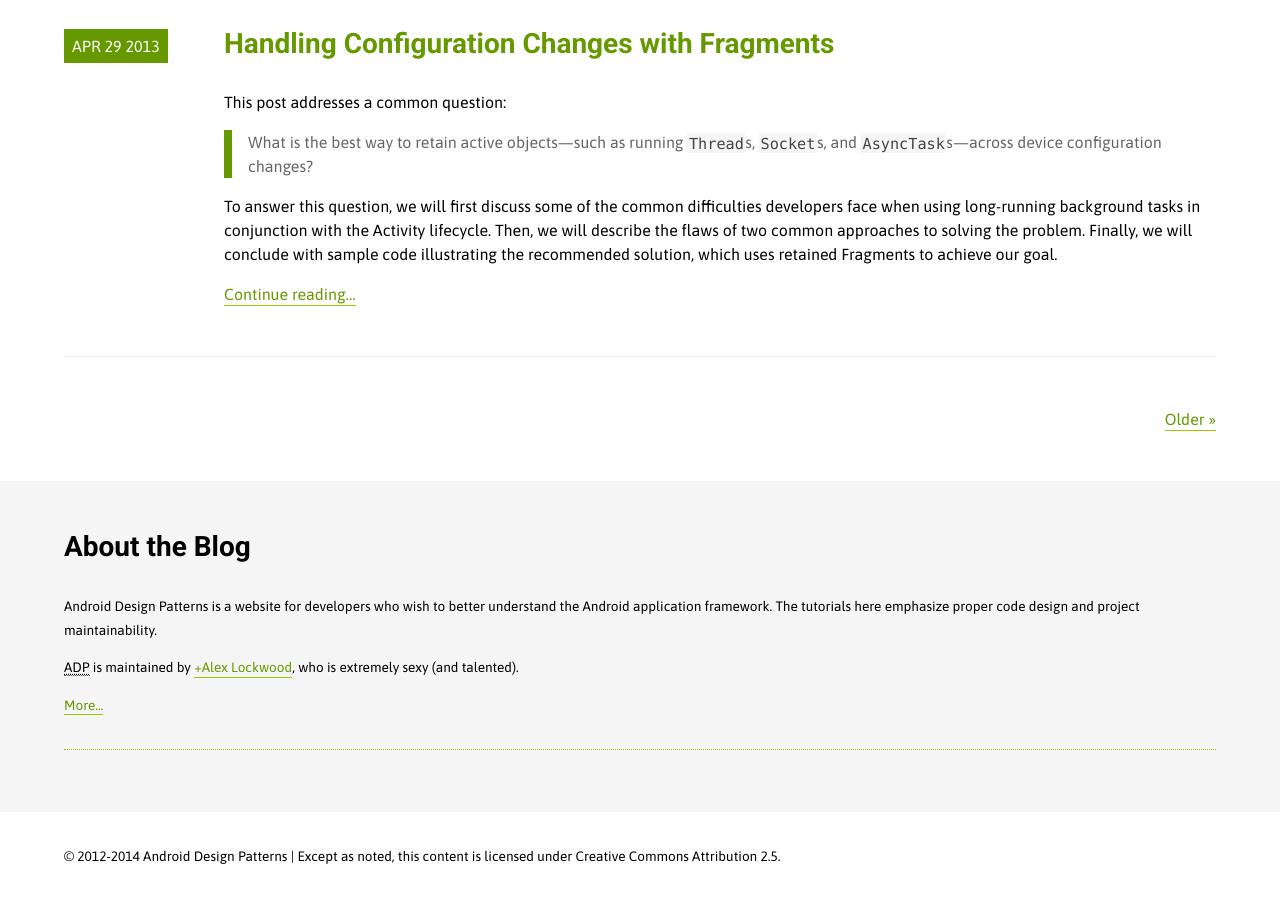
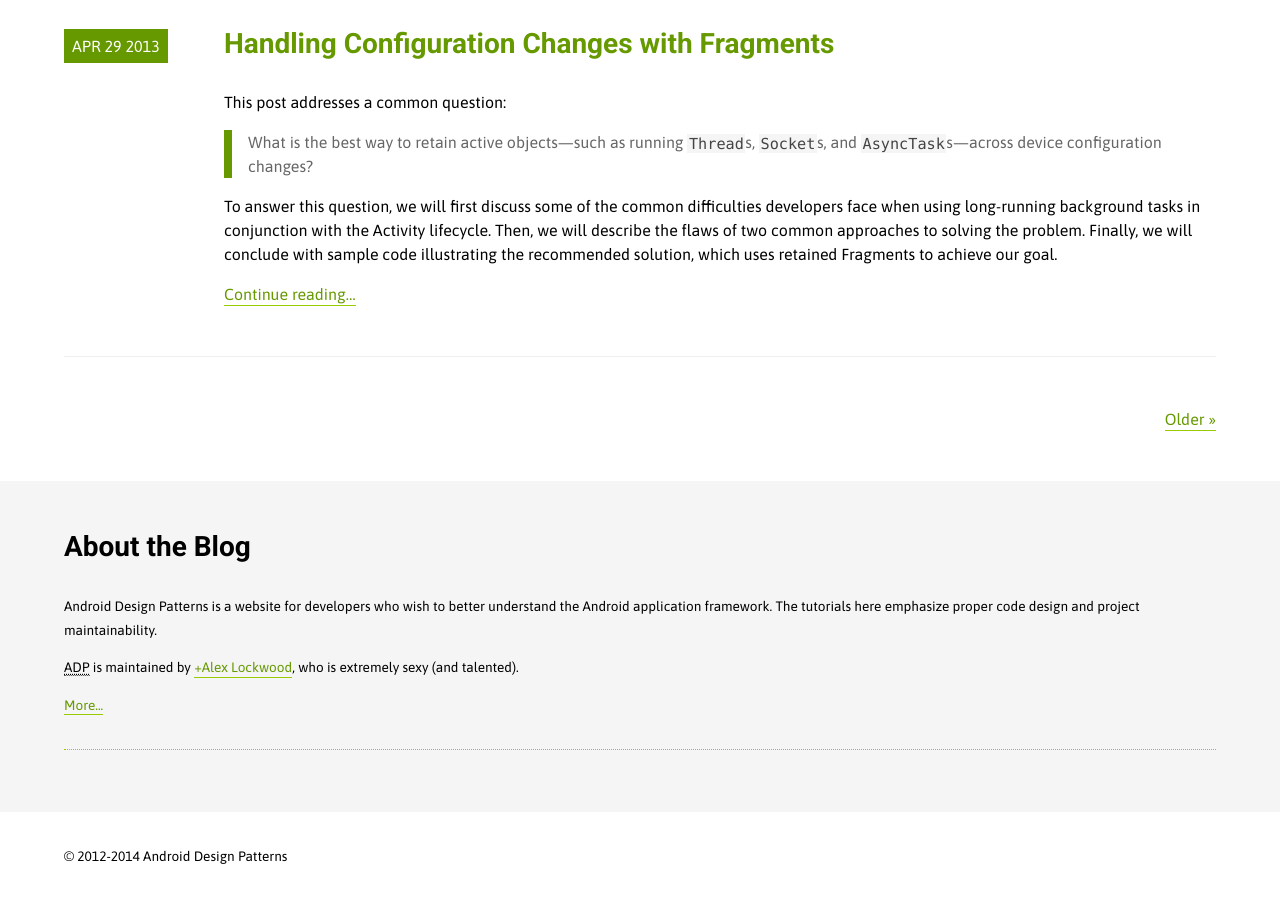
Before and after one commit to alexjlockwood/AndroidDesignPatterns, a Jekyll site: the page built from index.html, in a window 1280 px wide and 900 px high, scrolled down 1880 px. Built offline with Jekyll 4.4.1, drawn with Linux system fonts in a browser that asks for light colours; Markdown is read by kramdown in place of the engine named in the settings; the list of posts is cut into pages by our own code; comment, search, counter and statistics services are not loaded.

Commit message:
Modified copyright notice

```diff
--- a/_layouts/default.html
+++ b/_layouts/default.html
@@ -61,7 +61,7 @@
     </div>
 
     <div id="copyright" class="container">
-      <p>&copy; 2012-{{ site.time | date: "%Y" }} {{ site.name }} | Except as noted, this content is licensed under Creative Commons Attribution 2.5.</p>
+      <p>&copy; 2012-{{ site.time | date: "%Y" }} {{ site.name }}</p>
     </div>
 
   </body>
```
